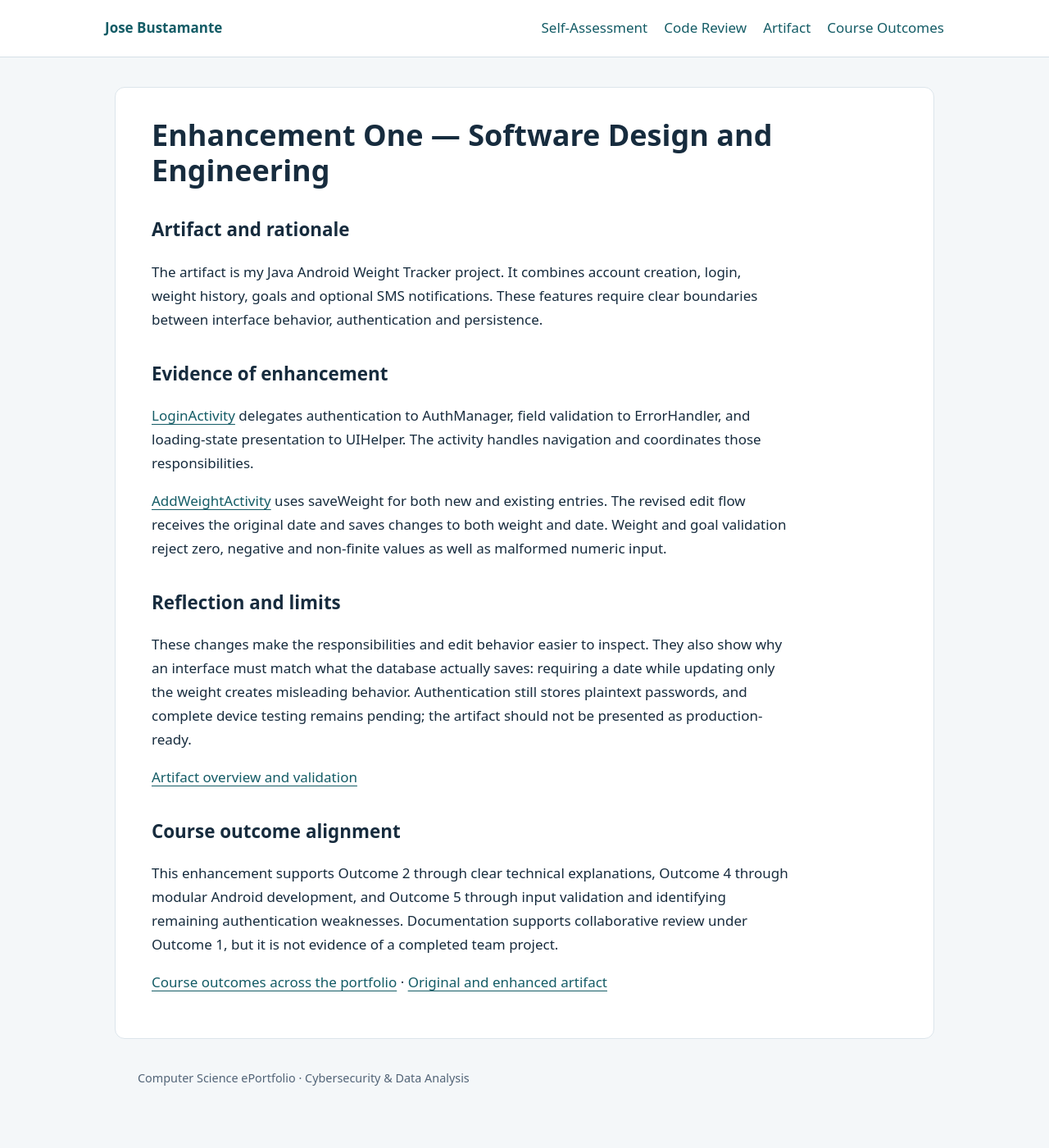
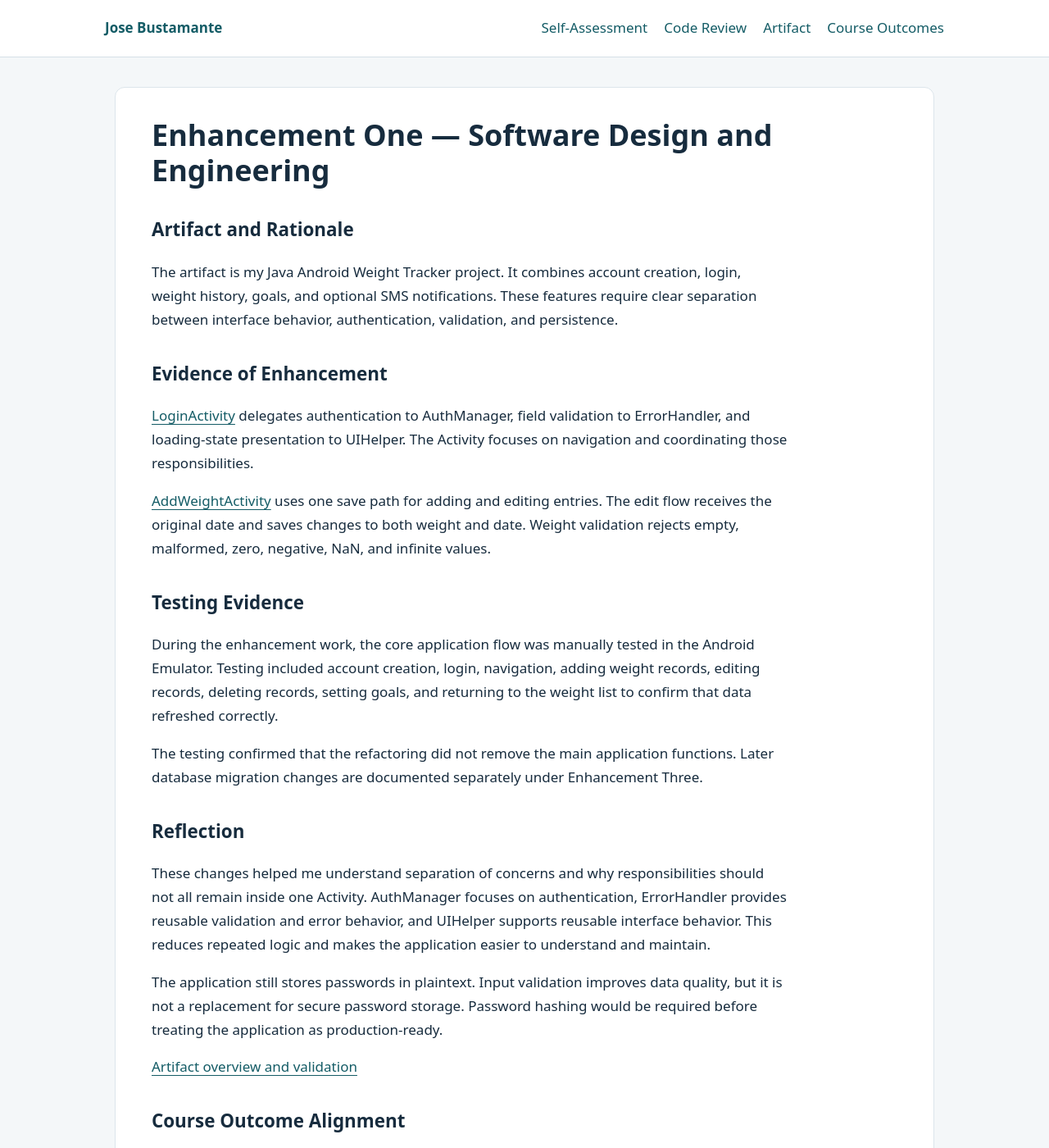
Before and after one commit to Todolomeos/josebustamante-eportfoliofinal, a Jekyll site: the page built from enhancement-one.md, in a window 1280 px wide and 1400 px high. Shown: the whole window at 82% size. Built offline with Jekyll 4.4.1, drawn with Linux system fonts in a browser that asks for light colours; our own code applies the rules of GitHub Pages for plain Markdown files; some of the changed text lies outside the part shown.

Commit message:
Polish enhancement-one.md for Module Six portfolio review

```diff
--- a/enhancement-one.md
+++ b/enhancement-one.md
@@ -1,24 +1,31 @@
 # Enhancement One — Software Design and Engineering
 
-## Artifact and rationale
+## Artifact and Rationale
 
-The artifact is my Java Android Weight Tracker project. It combines account creation, login, weight history, goals and optional SMS notifications. These features require clear boundaries between interface behavior, authentication and persistence.
+The artifact is my Java Android Weight Tracker project. It combines account creation, login, weight history, goals, and optional SMS notifications. These features require clear separation between interface behavior, authentication, validation, and persistence.
 
-## Evidence of enhancement
+## Evidence of Enhancement
 
-[LoginActivity](https://github.com/Todolomeos/josebustamante-eportfoliofinal/blob/main/artifacts/weight-tracker/app/src/main/java/com/example/weighttrackerapp_josebustamante/LoginActivity.java) delegates authentication to AuthManager, field validation to ErrorHandler, and loading-state presentation to UIHelper. The activity handles navigation and coordinates those responsibilities.
+[LoginActivity](https://github.com/Todolomeos/josebustamante-eportfoliofinal/blob/main/artifacts/weight-tracker/app/src/main/java/com/example/weighttrackerapp_josebustamante/LoginActivity.java) delegates authentication to AuthManager, field validation to ErrorHandler, and loading-state presentation to UIHelper. The Activity focuses on navigation and coordinating those responsibilities.
 
-[AddWeightActivity](https://github.com/Todolomeos/josebustamante-eportfoliofinal/blob/main/artifacts/weight-tracker/app/src/main/java/com/example/weighttrackerapp_josebustamante/AddWeightActivity.java) uses saveWeight for both new and existing entries. The revised edit flow receives the original date and saves changes to both weight and date. Weight and goal validation reject zero, negative and non-finite values as well as malformed numeric input.
+[AddWeightActivity](https://github.com/Todolomeos/josebustamante-eportfoliofinal/blob/main/artifacts/weight-tracker/app/src/main/java/com/example/weighttrackerapp_josebustamante/AddWeightActivity.java) uses one save path for adding and editing entries. The edit flow receives the original date and saves changes to both weight and date. Weight validation rejects empty, malformed, zero, negative, NaN, and infinite values.
 
-## Reflection and limits
+## Testing Evidence
 
-These changes make the responsibilities and edit behavior easier to inspect. They also show why an interface must match what the database actually saves: requiring a date while updating only the weight creates misleading behavior. Authentication still stores plaintext passwords, and complete device testing remains pending; the artifact should not be presented as production-ready.
+During the enhancement work, the core application flow was manually tested in the Android Emulator. Testing included account creation, login, navigation, adding weight records, editing records, deleting records, setting goals, and returning to the weight list to confirm that data refreshed correctly.
+
+The testing confirmed that the refactoring did not remove the main application functions. Later database migration changes are documented separately under Enhancement Three.
+
+## Reflection
+
+These changes helped me understand separation of concerns and why responsibilities should not all remain inside one Activity. AuthManager focuses on authentication, ErrorHandler provides reusable validation and error behavior, and UIHelper supports reusable interface behavior. This reduces repeated logic and makes the application easier to understand and maintain.
+
+The application still stores passwords in plaintext. Input validation improves data quality, but it is not a replacement for secure password storage. Password hashing would be required before treating the application as production-ready.
 
 [Artifact overview and validation](https://github.com/Todolomeos/josebustamante-eportfoliofinal/blob/main/artifacts/weight-tracker/CAPSTONE.md)
 
+## Course Outcome Alignment
 
-## Course outcome alignment
-
-This enhancement supports Outcome 2 through clear technical explanations, Outcome 4 through modular Android development, and Outcome 5 through input validation and identifying remaining authentication weaknesses. Documentation supports collaborative review under Outcome 1, but it is not evidence of a completed team project.
+This enhancement supports Outcome 2 through technical communication, Outcome 4 through modular Android development, and Outcome 5 through validation and identification of remaining authentication weaknesses. The documentation and code organization also support collaborative review under Outcome 1.
 
 [Course outcomes across the portfolio](course-outcomes.md) · [Original and enhanced artifact](artifact.md)
```
